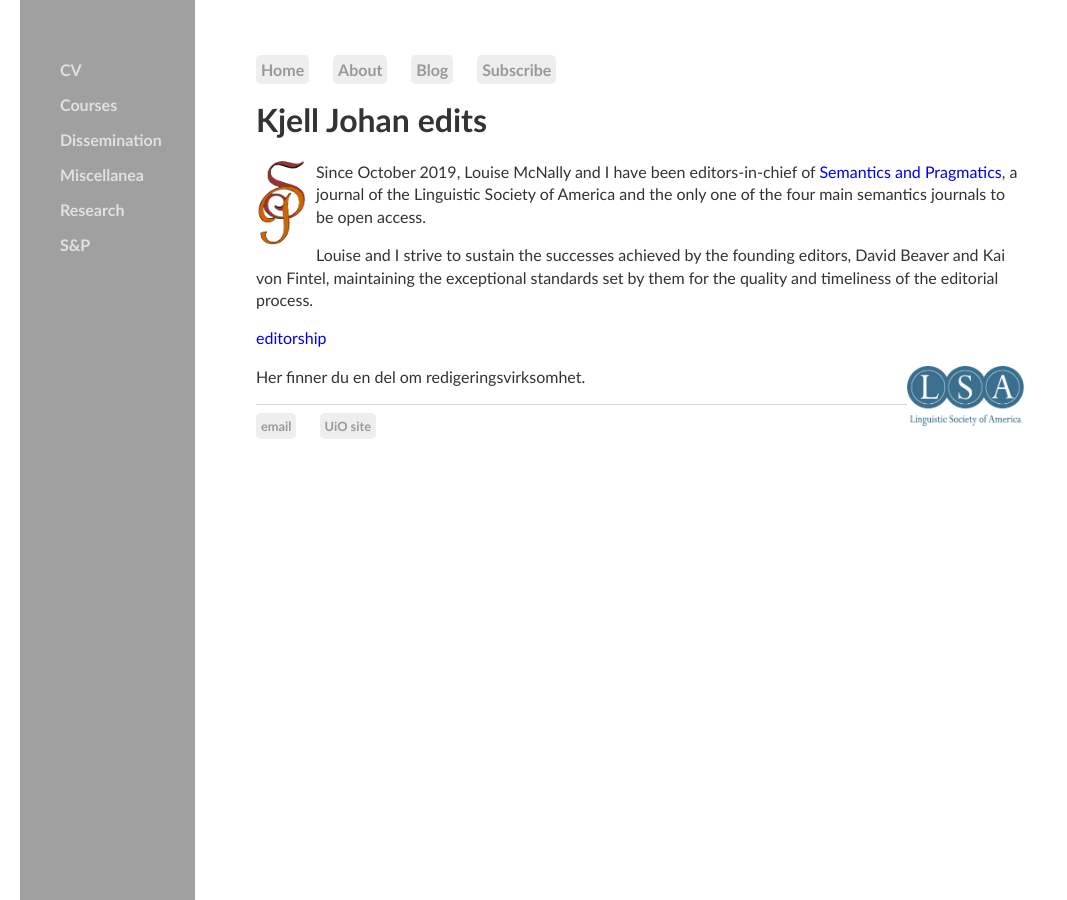
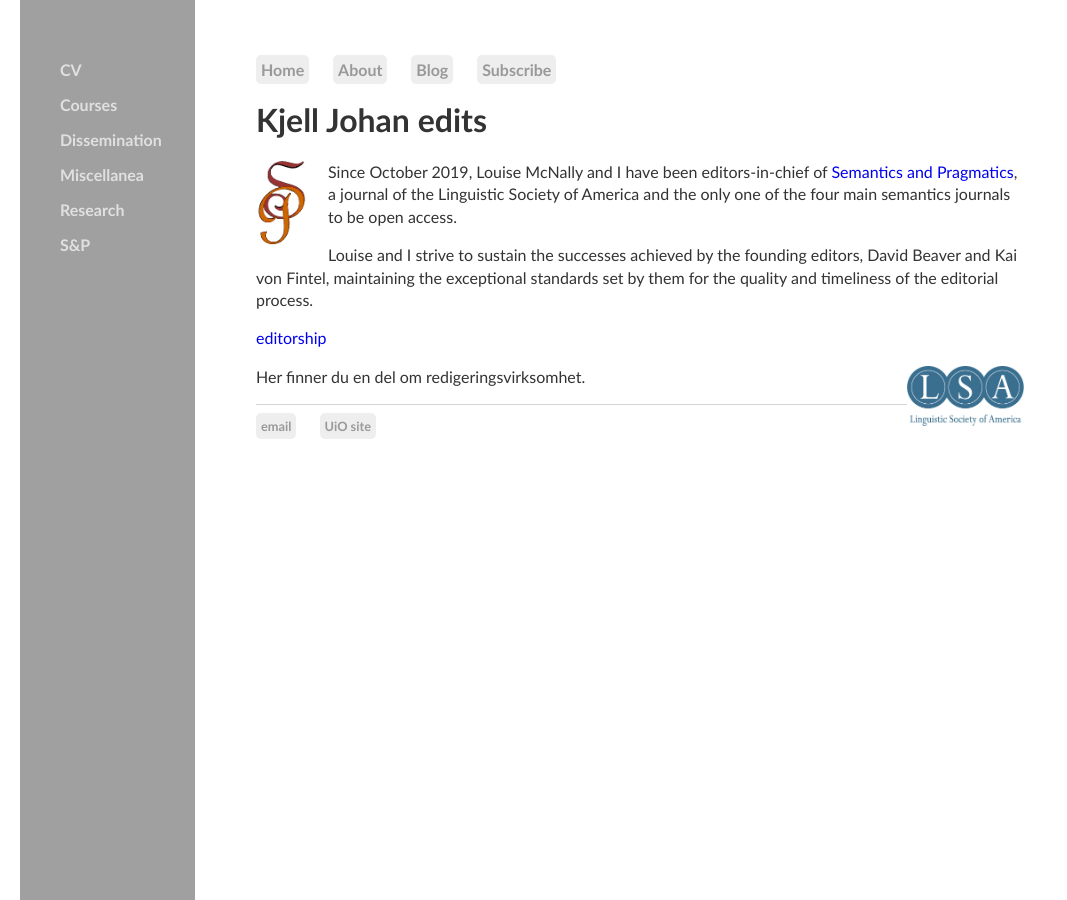
Before and after one commit to kjelljs/kjelljs.github.io, a Jekyll site: the page built from editorship/index.html, in a window 1280 px wide. Shown: the whole page, without its empty margins (0-1067 px from the left). Built offline with Jekyll 4.4.1, drawn with Linux system fonts in a browser that asks for light colours.

Commit message:
Update index.html

```diff
--- a/editorship/index.html
+++ b/editorship/index.html
@@ -4,7 +4,7 @@ title: Kjell Johan edits
 ---
 <div class="blurb">
 	<h1>Kjell Johan edits</h1>
-	<div style="width:60px; float:left;"><a href="https://semprag.org/index.php/sp/index"><img style="height:84px;" src="/pics/sp1.gif"></a></div>
+	<div style="width:72px; float:left;"><a href="https://semprag.org/index.php/sp/index"><img style="height:84px;" src="/pics/sp1.gif"></a></div>
 	<p>Since October 2019, Louise McNally and I have been editors-in-chief of <a href="https://semprag.org/index.php/sp/index">Semantics and Pragmatics</a>, a journal of the Linguistic Society of America and the only one of the four main semantics journals to be open access.</p>
 	<p>Louise and I strive to sustain the successes achieved by the founding editors, David Beaver and Kai von Fintel, maintaining the exceptional standards set by them for the quality and timeliness of the editorial process.</p>
 	<p><a href="http://kjelljs.github.io/pdf/Finteltweet.pdf">editorship</a></p>
```
